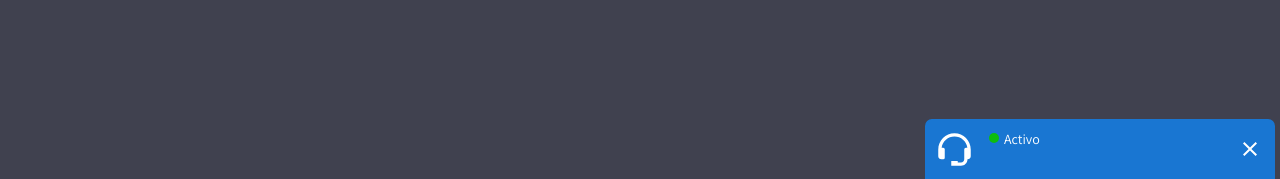
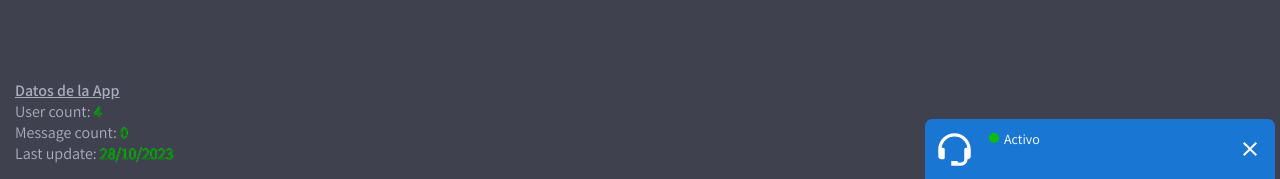
Before and after one commit to MNATorres/Chat, a React (Vite) app: page / in a window 1280 px wide. Shown: the part 621-800 px from the top of the page. Built offline with nearby package versions, Linux system fonts and the light colour scheme; no server answers; a web font is replaced by a local one.

Commit message:
add component DataApp

```diff
--- a/package.json
+++ b/package.json
@@ -18,11 +18,13 @@
     "react-dom": "^18.2.0",
     "react-icons": "^4.8.0",
     "react-router-dom": "^6.11.1",
-    "sass": "^1.69.5"
+    "sass": "^1.69.5",
+    "uuid": "^9.0.1"
   },
   "devDependencies": {
     "@types/react": "^18.2.0",
     "@types/react-dom": "^18.0.11",
+    "@types/uuid": "^9.0.6",
     "@typescript-eslint/eslint-plugin": "^5.57.1",
     "@typescript-eslint/parser": "^5.57.1",
     "@vitejs/plugin-react": "^4.0.0",
--- a/src/App.tsx
+++ b/src/App.tsx
@@ -4,7 +4,8 @@ import HeaderPage from "./components/HeaderPage/HeaderPage";
 import Chats from "./components/Chat/Chats";
 import { UserProvider } from "./hooks/useUser";
 import Login from "./components/Login/Login";
-import style from './style.module.scss'
+import style from "./style.module.scss";
+import DataApp from "./components/dataApp/DataApp";
 
 function App() {
   return (
@@ -13,6 +14,7 @@ function App() {
         <ChatProvider>
           <HeaderPage />
           <Login />
+          <DataApp />
           <Chats />
         </ChatProvider>
       </UserProvider>
--- /dev/null
+++ b/src/components/dataApp/DataApp.tsx
@@ -0,0 +1,45 @@
+import React from "react";
+import style from "./styles.module.scss";
+import { useUser } from "../../hooks/useUser";
+import { useChat } from "../../hooks/useChat";
+import { v4 as uuidv4 } from "uuid";
+
+export default function DataApp() {
+  const { usersList } = useUser();
+  const { messages } = useChat();
+
+  const dataApp = [
+    {
+      title: "User count",
+      data: usersList.length,
+      id: uuidv4(),
+    },
+    {
+      title: "Message count",
+      data: messages.length,
+      id: uuidv4(),
+    },
+    {
+      title: "Last update",
+      data: "28/10/2023",
+      id: uuidv4(),
+    },
+  ];
+
+  return (
+    <div className={style.containerDataApp}>
+      <h4>Datos de la App</h4>
+      <ul>
+        {dataApp.map((data) => {
+          return (
+            <li className={style.listData} key={data.id}>
+              <p>
+                {data.title}: <span className={style.data}>{data.data}</span>
+              </p>
+            </li>
+          );
+        })}
+      </ul>
+    </div>
+  );
+}
--- /dev/null
+++ b/src/components/dataApp/styles.module.scss
@@ -0,0 +1,21 @@
+.containerDataApp {
+  padding: 10px;
+  position: absolute;
+  bottom: 5px;
+  left: 5px;
+}
+
+.containerDataApp h4 {
+  color: #acacbe;
+  text-decoration: underline;
+}
+
+.listData {
+  list-style: none;
+  color: #acacbe;
+}
+
+.data {
+  color: green;
+  text-shadow: 0 0 0.5px #00ff00, 0 0 1px #00ff00;
+}
```
Also changed, not shown: 1 other file (tests, documents, lock files or other folders).
